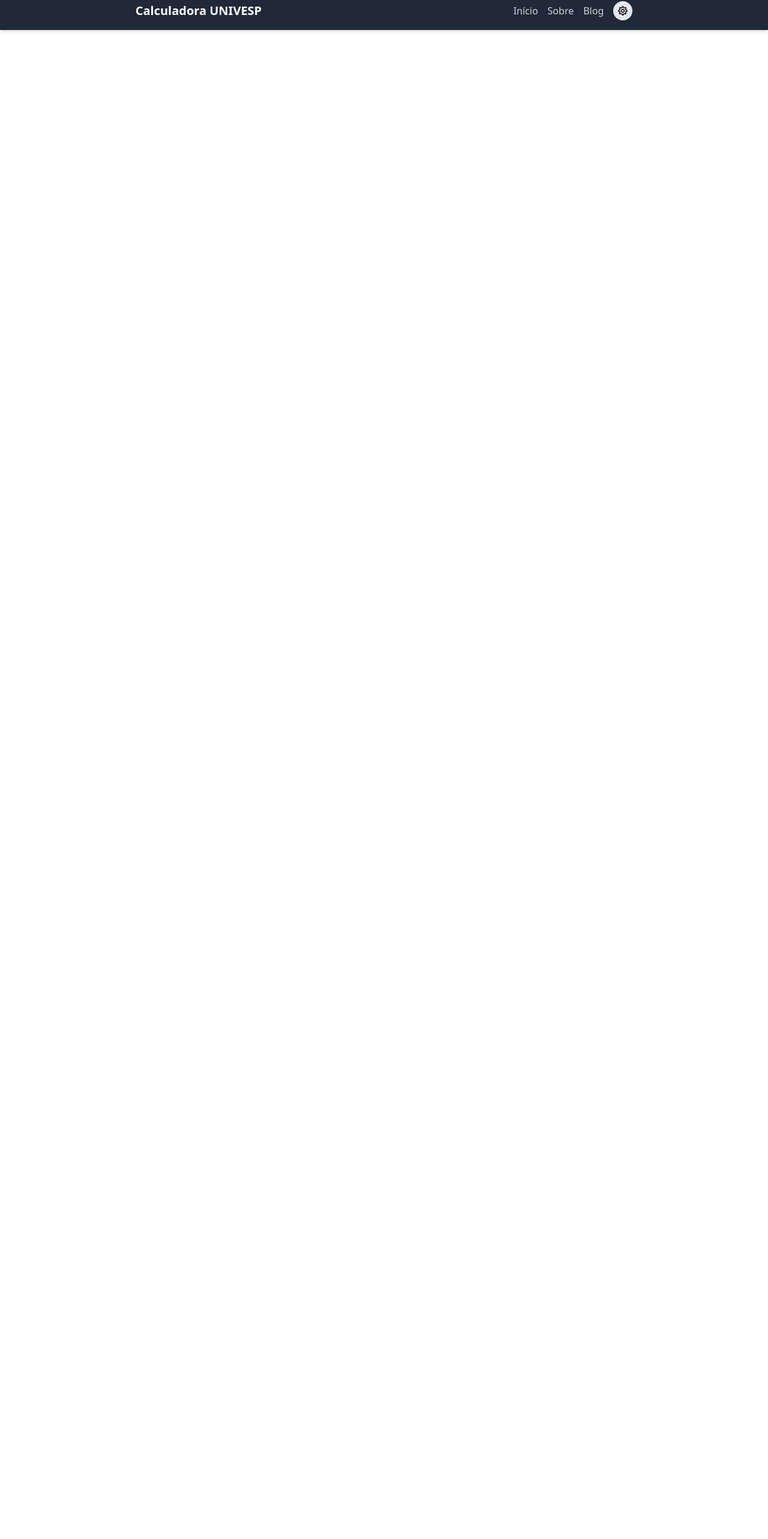
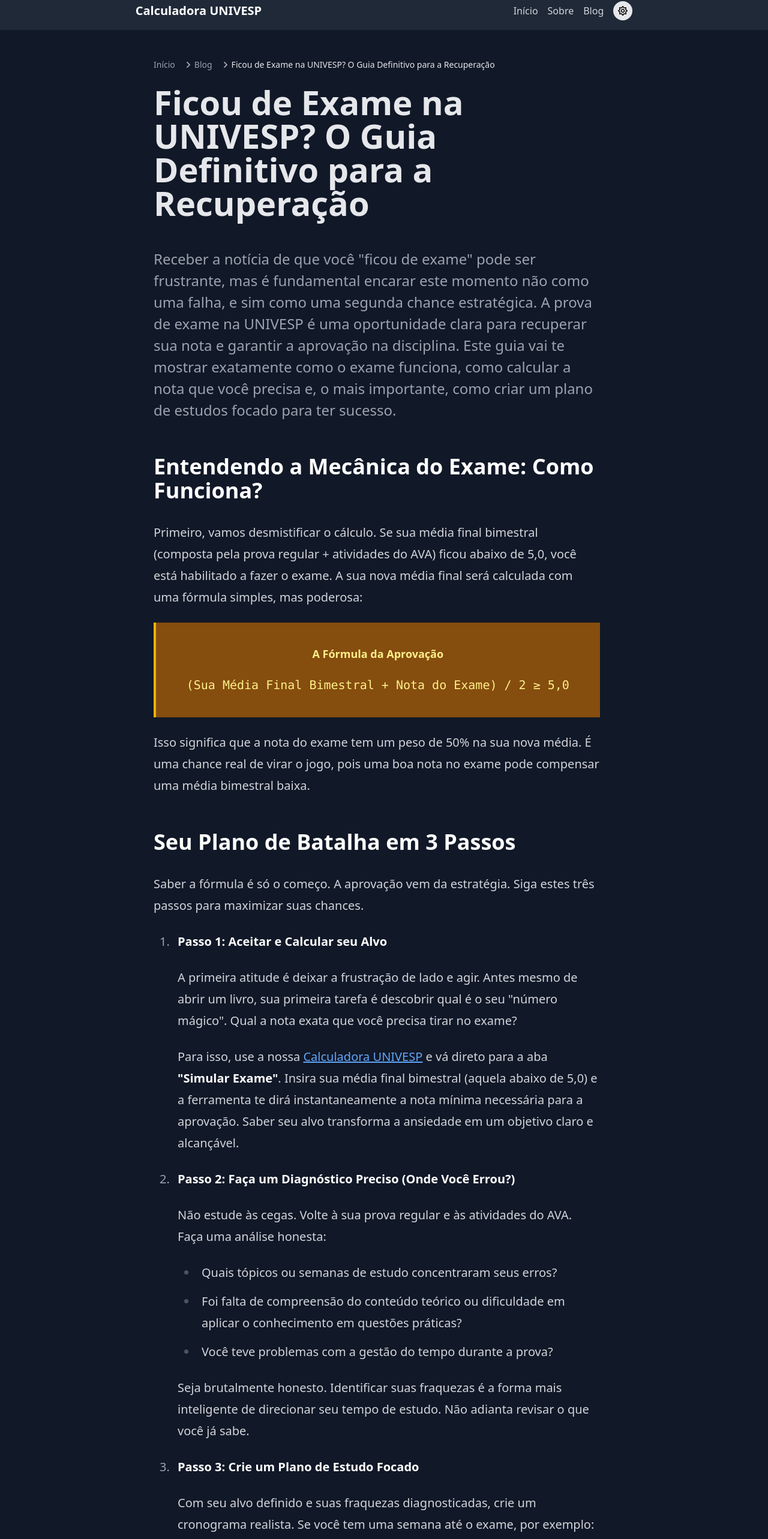
Before and after one commit to Marcone-Santos1/univesp_calc, a React (Vite) app: page /blog/guia-exame-recuperacao-univesp in a window 1280 px wide. Shown: the part 14-2580 px from the top of the page at 60% size. Before the commit the page ends 800 px from the top, so only its background shows below. Built offline with nearby package versions, Linux system fonts and the light colour scheme.

Commit message:
new article

```diff
--- /dev/null
+++ b/src/components/blog/articles/ExameUnivesp.tsx
@@ -0,0 +1,87 @@
+import { ArticleLayout } from "../ArticleLayout.tsx";
+import { Link } from "react-router-dom";
+import { Helmet } from "react-helmet-async";
+
+export const ExameUnivesp = () => {
+  const pageTitle = "Exame UNIVESP: O Guia Definitivo para a Recuperação e Aprovação";
+  const pageDescription = "Ficou de exame na UNIVESP? Aprenda a calcular a nota que você precisa, crie um plano de estudos focado e garanta sua aprovação na recuperação.";
+  const canonicalUrl = "https://univesp-calculadora.vercel.app/blog/guia-exame-recuperacao-univesp"; // Substitua pelo seu domínio
+
+  const structuredData = {
+    "@context": "https://schema.org",
+    "@type": "Article",
+    "headline": pageTitle,
+    "description": pageDescription,
+    "author": { "@type": "Person", "name": "Marcone Santos" },
+    "publisher": {
+      "@type": "Organization",
+      "name": "Calculadora UNIVESP",
+      "logo": { "@type": "ImageObject", "url": "https://univesp-calculadora.vercel.app/logo.png" }
+    },
+    "datePublished": "2025-10-14"
+  };
+
+  return (
+    <>
+      <Helmet>
+        <title>{pageTitle}</title>
+        <meta name="description" content={pageDescription} />
+        <link rel="canonical" href={canonicalUrl} />
+        <script type="application/ld+json">{JSON.stringify(structuredData)}</script>
+      </Helmet>
+      <ArticleLayout title="Ficou de Exame na UNIVESP? O Guia Definitivo para a Recuperação">
+        <p className="lead">
+          Receber a notícia de que você "ficou de exame" pode ser frustrante, mas é fundamental encarar este momento não como uma falha, e sim como uma segunda chance estratégica. A prova de exame na UNIVESP é uma oportunidade clara para recuperar sua nota e garantir a aprovação na disciplina. Este guia vai te mostrar exatamente como o exame funciona, como calcular a nota que você precisa e, o mais importante, como criar um plano de estudos focado para ter sucesso.
+        </p>
+
+        <h2>Entendendo a Mecânica do Exame: Como Funciona?</h2>
+        <p>
+          Primeiro, vamos desmistificar o cálculo. Se sua média final bimestral (composta pela prova regular + atividades do AVA) ficou abaixo de 5,0, você está habilitado a fazer o exame. A sua nova média final será calculada com uma fórmula simples, mas poderosa:
+        </p>
+        <div className="bg-yellow-100 dark:bg-yellow-800 border-l-4 border-yellow-500 text-yellow-700 dark:text-yellow-200 p-4 my-6" role="alert">
+          <p className="font-bold text-center text-lg">A Fórmula da Aprovação</p>
+          <p className="text-center font-mono text-xl mt-2">(Sua Média Final Bimestral + Nota do Exame) / 2 ≥ 5,0</p>
+        </div>
+        <p>
+          Isso significa que a nota do exame tem um peso de 50% na sua nova média. É uma chance real de virar o jogo, pois uma boa nota no exame pode compensar uma média bimestral baixa.
+        </p>
+
+        <h2>Seu Plano de Batalha em 3 Passos</h2>
+        <p>
+          Saber a fórmula é só o começo. A aprovação vem da estratégia. Siga estes três passos para maximizar suas chances.
+        </p>
+        <ol>
+          <li><strong>Passo 1: Aceitar e Calcular seu Alvo</strong>
+            <p>A primeira atitude é deixar a frustração de lado e agir. Antes mesmo de abrir um livro, sua primeira tarefa é descobrir qual é o seu "número mágico". Qual a nota exata que você precisa tirar no exame?</p>
+            <p>
+              Para isso, use a nossa <Link to="/" className="text-blue-600 dark:text-blue-400 hover:underline">Calculadora UNIVESP</Link> e vá direto para a aba <strong>"Simular Exame"</strong>. Insira sua média final bimestral (aquela abaixo de 5,0) e a ferramenta te dirá instantaneamente a nota mínima necessária para a aprovação. Saber seu alvo transforma a ansiedade em um objetivo claro e alcançável.
+            </p>
+          </li>
+          <li><strong>Passo 2: Faça um Diagnóstico Preciso (Onde Você Errou?)</strong>
+            <p>Não estude às cegas. Volte à sua prova regular e às atividades do AVA. Faça uma análise honesta:</p>
+            <ul>
+              <li>Quais tópicos ou semanas de estudo concentraram seus erros?</li>
+              <li>Foi falta de compreensão do conteúdo teórico ou dificuldade em aplicar o conhecimento em questões práticas?</li>
+              <li>Você teve problemas com a gestão do tempo durante a prova?</li>
+            </ul>
+            <p>Seja brutalmente honesto. Identificar suas fraquezas é a forma mais inteligente de direcionar seu tempo de estudo. Não adianta revisar o que você já sabe.</p>
+          </li>
+          <li><strong>Passo 3: Crie um Plano de Estudo Focado</strong>
+            <p>Com seu alvo definido e suas fraquezas diagnosticadas, crie um cronograma realista. Se você tem uma semana até o exame, por exemplo:</p>
+            <ul>
+              <li><strong>Dias 1-3:</strong> Foco total nos tópicos que você identificou como pontos fracos. Reveja os vídeos, refaça os exercícios e, se preciso, procure materiais de apoio.</li>
+              <li><strong>Dias 4-5:</strong> Faça uma revisão geral de todo o conteúdo da disciplina, mas de forma ativa. Tente explicar os conceitos em voz alta para si mesmo, como se estivesse dando uma aula.</li>
+              <li><strong>Dia 6:</strong> Simule as condições da prova. Resolva uma lista de exercícios ou uma prova antiga (se disponível) cronometrando o tempo.</li>
+              <li><strong>Véspera:</strong> Revise apenas anotações e mapas mentais. Não tente aprender conteúdo novo. Priorize uma boa noite de sono.</li>
+            </ul>
+          </li>
+        </ol>
+
+        <h2>No Dia do Exame: Mentalidade de Sucesso</h2>
+        <p>
+          Chegue com calma. Você não está indo para uma prova sobre um conteúdo desconhecido; você está indo para uma segunda chance em um terreno que já explorou. Respire fundo, leia cada questão com atenção e comece por aquelas que você tem mais segurança. Lembre-se do seu plano e confie na sua preparação.
+        </p>
+      </ArticleLayout>
+    </>
+  );
+};
--- a/src/pages/App.tsx
+++ b/src/pages/App.tsx
@@ -11,6 +11,7 @@ import {InPersonTestTips} from "../components/blog/articles/InPersonTestTips.tsx
 import {ProjetoIntegrador} from "../components/blog/articles/ProjetoIntegrador.tsx";
 import {UseOfStudies} from "../components/blog/articles/UseOfStudies.tsx";
 import {DisciplinaEAD} from "../components/blog/articles/DisciplinaEAD.tsx";
+import {ExameUnivesp} from "../components/blog/articles/ExameUnivesp.tsx";
 
 export const App = () => {
   const [isDarkMode, setIsDarkMode] = useState(() => {
@@ -48,6 +49,7 @@ export const App = () => {
           <Route path="/blog/desvendando-projeto-integrador-univesp" element={<ProjetoIntegrador />} />
           <Route path="/blog/aproveitamento-estudos-univesp" element={<UseOfStudies />} />
           <Route path="/blog/disciplina-e-procrastinacao-univesp" element={<DisciplinaEAD />} />
+          <Route path="/blog/guia-exame-recuperacao-univesp" element={<ExameUnivesp />} />
 
         </Routes>
       </main>
--- a/src/pages/BlogPage.tsx
+++ b/src/pages/BlogPage.tsx
@@ -37,6 +37,13 @@ const articles = [
     description: 'Um guia completo para criar disciplina e uma rotina de estudos eficiente no EAD da UNIVESP. Aprenda a vencer a procrastinação com dicas e técnicas práticas.',
     date: '2025-10-14',
     tags: ['Disciplina', 'EAD', 'Produtividade', 'Dicas']
+  },
+  {
+    slug: '/blog/guia-exame-recuperacao-univesp',
+    title: 'Ficou de Exame na UNIVESP? O Guia Definitivo para a Recuperação',
+    description: 'Ficou de exame na UNIVESP? Aprenda a calcular a nota que você precisa, crie um plano de estudos focado e garanta sua aprovação na recuperação.',
+    date: '2025-10-14',
+    tags: ['Exame', 'Recuperação', 'Provas', 'Notas', 'Acadêmico']
   },
 ];
 
```
